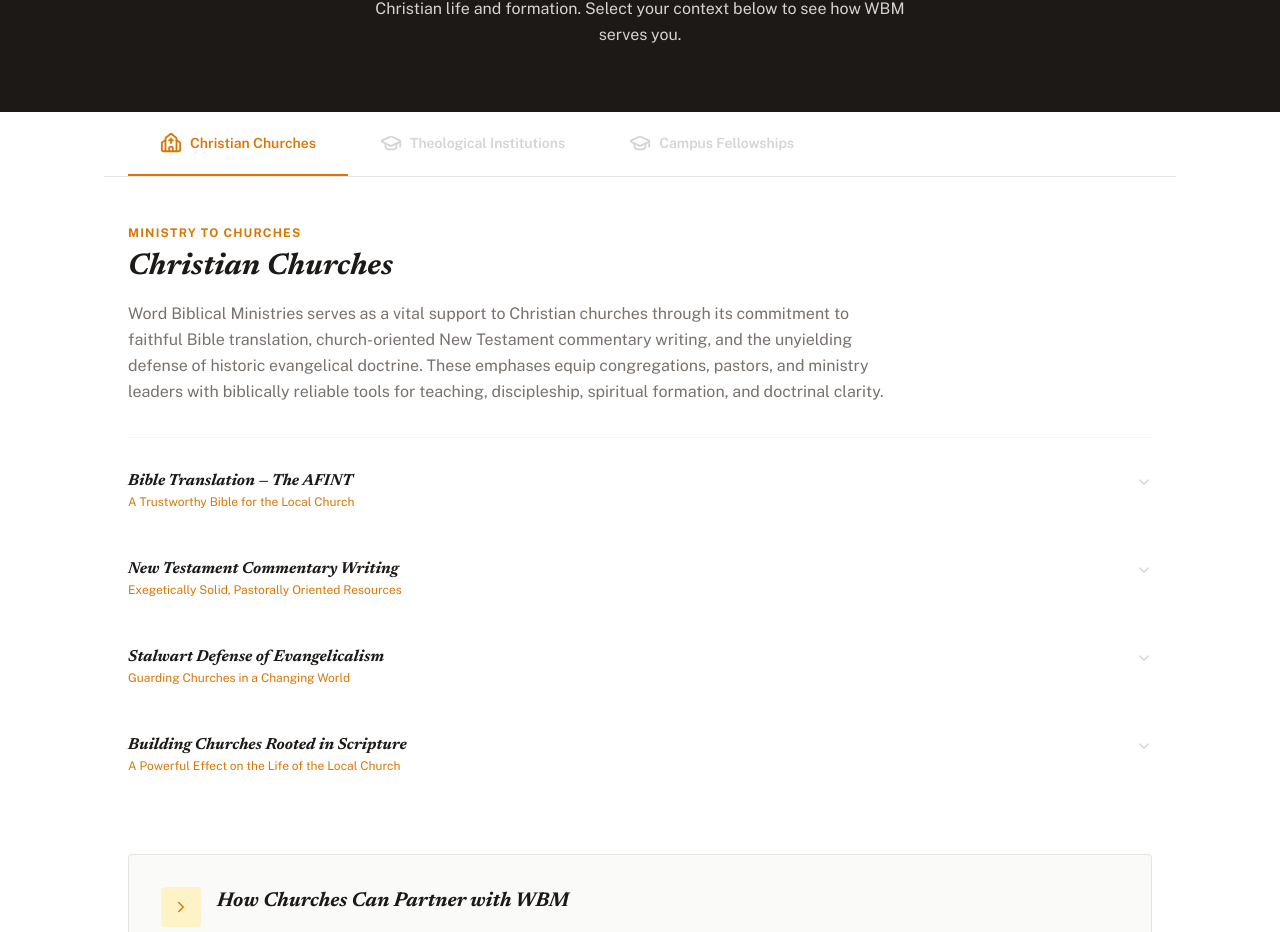
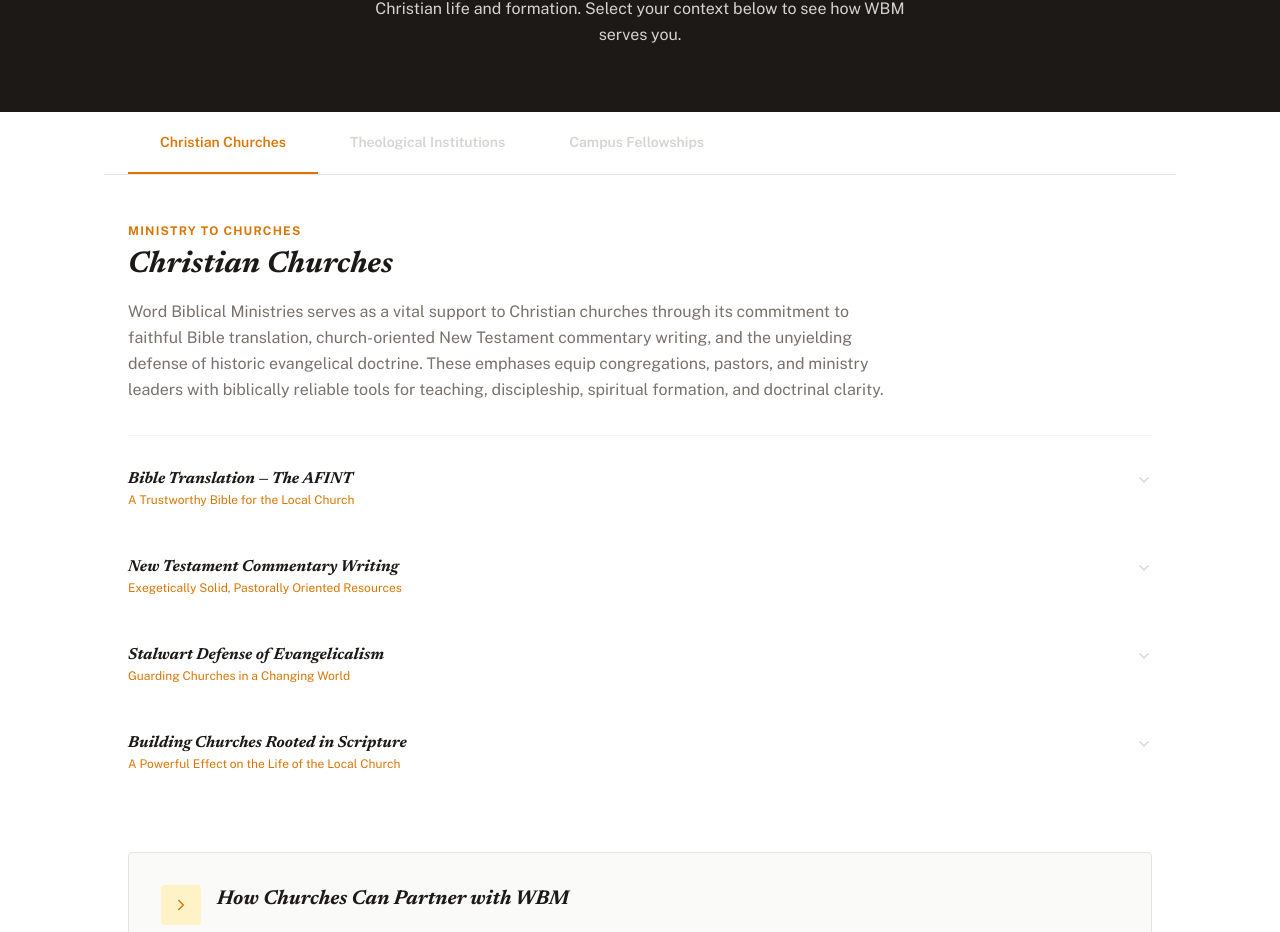
Before and after one commit to mayormankind/wordbiblicalministries, a Next.js app: page /ministries in a window 1280 px wide. Shown: the part 1454-2386 px from the top of the page. Built offline with nearby package versions, Linux system fonts and the light colour scheme.

Commit message:
Remove icon elements from audience data
Removed icon elements for audiences in Ministries component.

```diff
--- a/src/views/Ministries.tsx
+++ b/src/views/Ministries.tsx
@@ -17,7 +17,6 @@
 const audiences = [
   {
     id: "churches",
-    icon: <Church size={22} />,
     label: "Christian Churches",
     shortLabel: "Churches",
     tagline:
@@ -80,7 +79,6 @@
   },
   {
     id: "institutions",
-    icon: <GraduationCap size={22} />,
     label: "Theological Institutions",
     shortLabel: "Seminaries",
     tagline:
@@ -143,7 +141,6 @@
   },
   {
     id: "campuses",
-    icon: <GraduationCap size={22} />,
     label: "Campus Fellowships",
     shortLabel: "Campuses",
     tagline:
@@ -438,15 +435,6 @@
                       : "border-transparent text-outline-variant hover:text-stone-700 hover:border-stone-300"
                   }`}
                 >
-                  <span
-                    className={`${
-                      activeAudience === a.id
-                        ? "text-primary"
-                        : "text-outline-variant"
-                    } transition-colors`}
-                  >
-                    {a.icon}
-                  </span>
                   <span className="md:hidden">{a.shortLabel}</span>
                   <span className="hidden md:inline">{a.label}</span>
                 </button>
```
